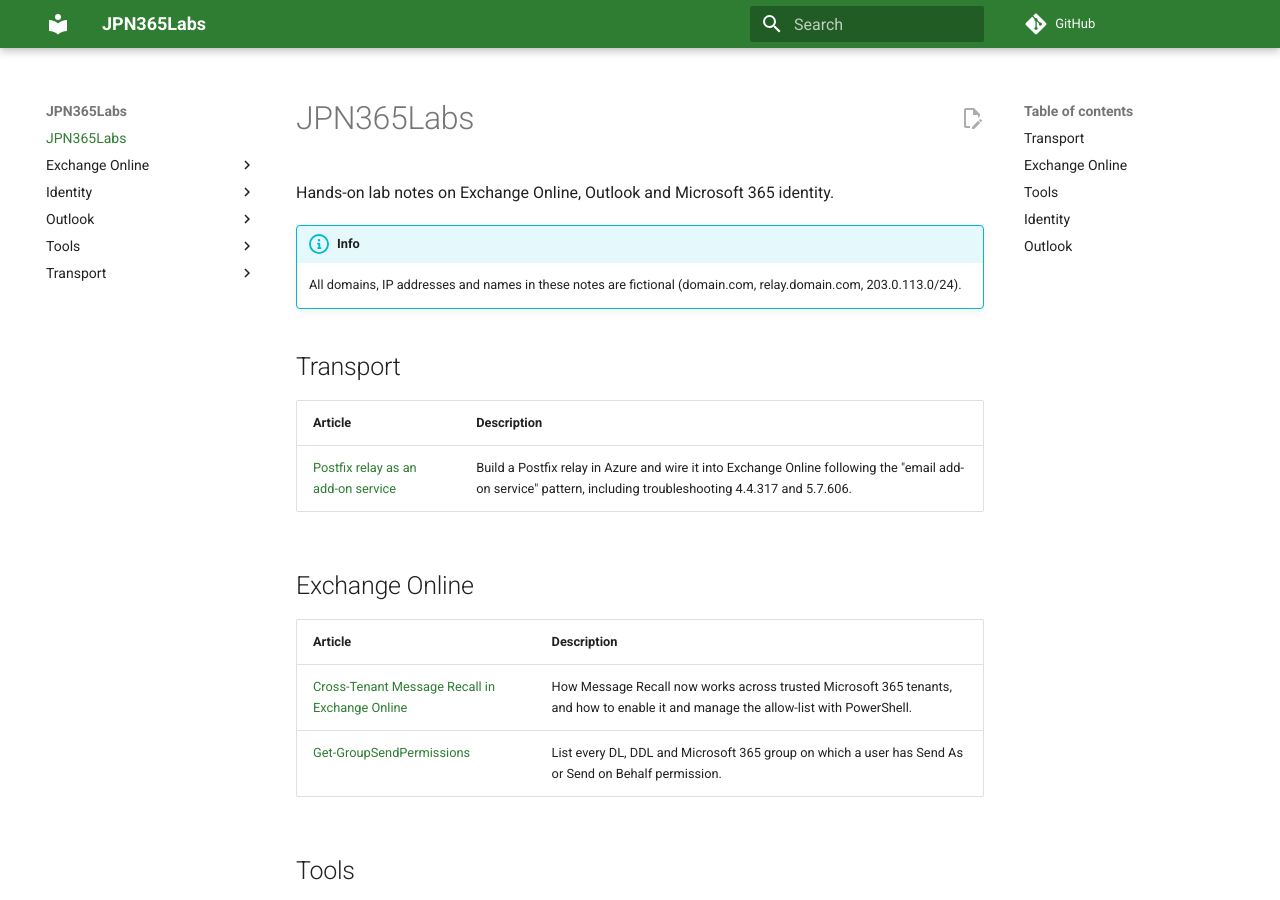
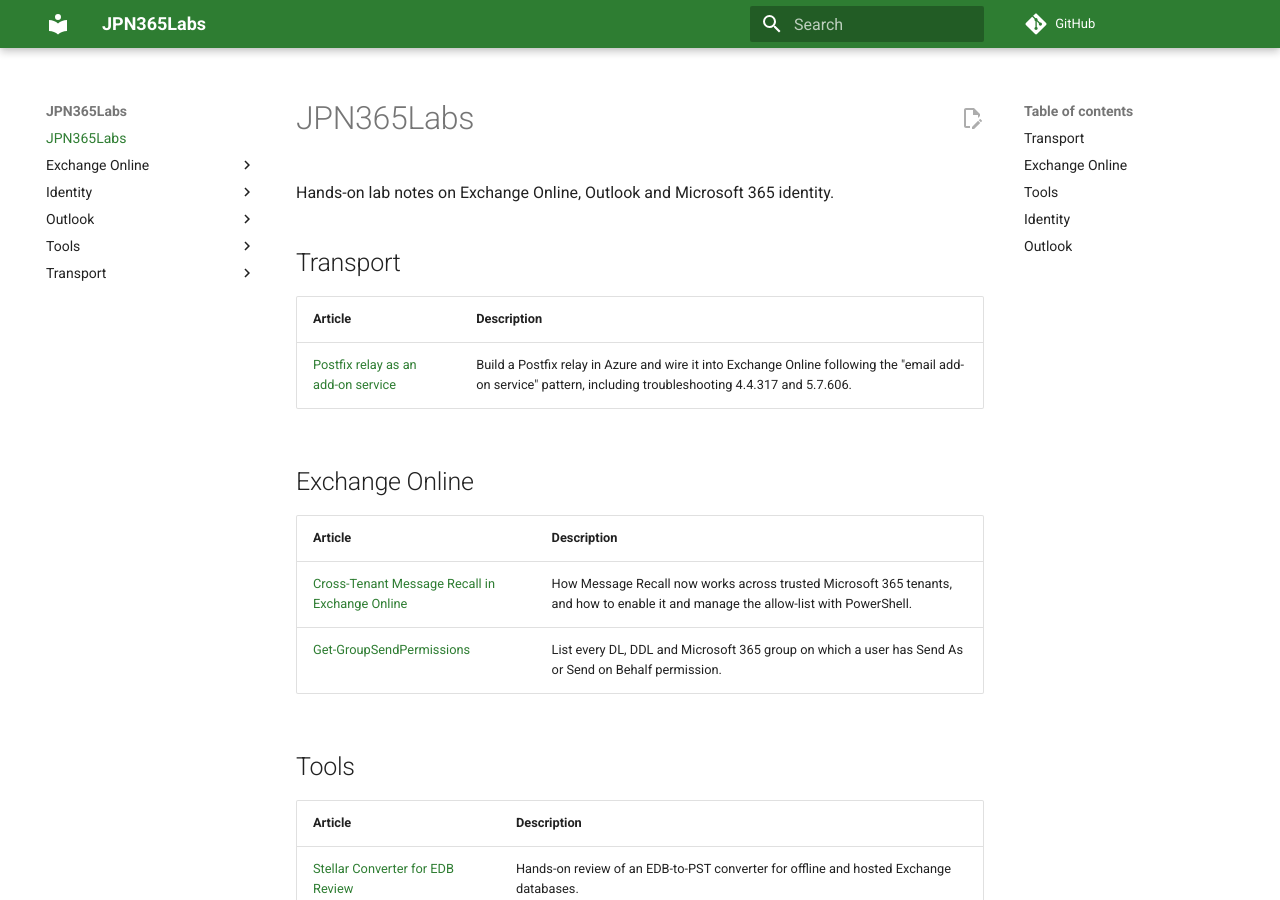
Before and after one commit to jeanpaulnk/JPN365Labs, an MkDocs documentation site: the page built from docs/index.md, in a window 1280 px wide and 900 px high. Built offline with MkDocs 1.6.1 and Material for MkDocs 9.7.7, drawn with Linux system fonts in a browser that asks for light colours; comment, search, counter and statistics services are not loaded.

Commit message:
Remove fictional domains disclaimer from index.md
Removed disclaimer about fictional domains and IP addresses.

```diff
--- a/docs/index.md
+++ b/docs/index.md
@@ -1,9 +1,6 @@
 # JPN365Labs
 
 Hands-on lab notes on Exchange Online, Outlook and Microsoft 365 identity.
-
-!!! info
-    All domains, IP addresses and names in these notes are fictional (domain.com, relay.domain.com, 203.0.113.0/24).
 
 ## Transport
 
```
